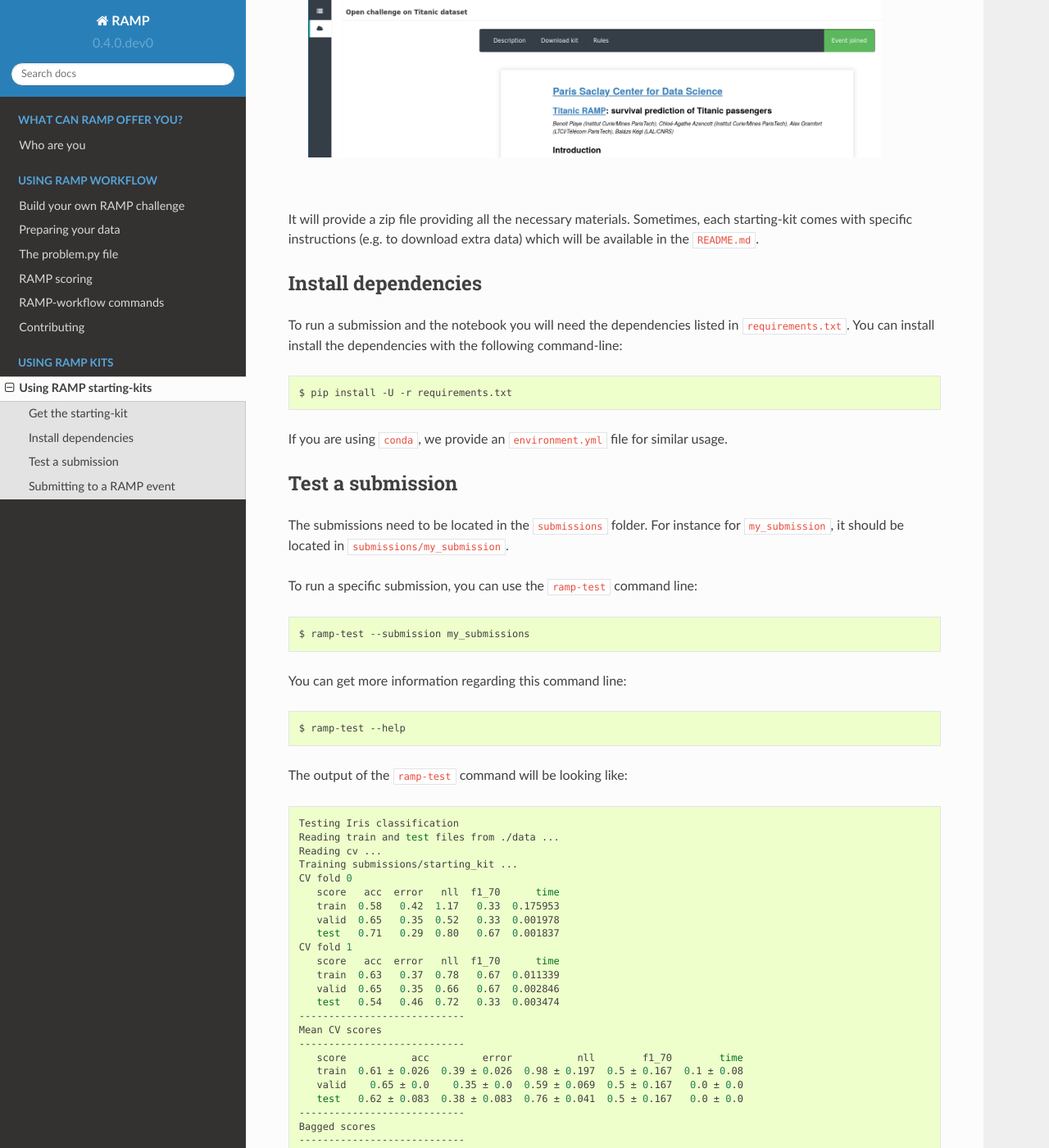
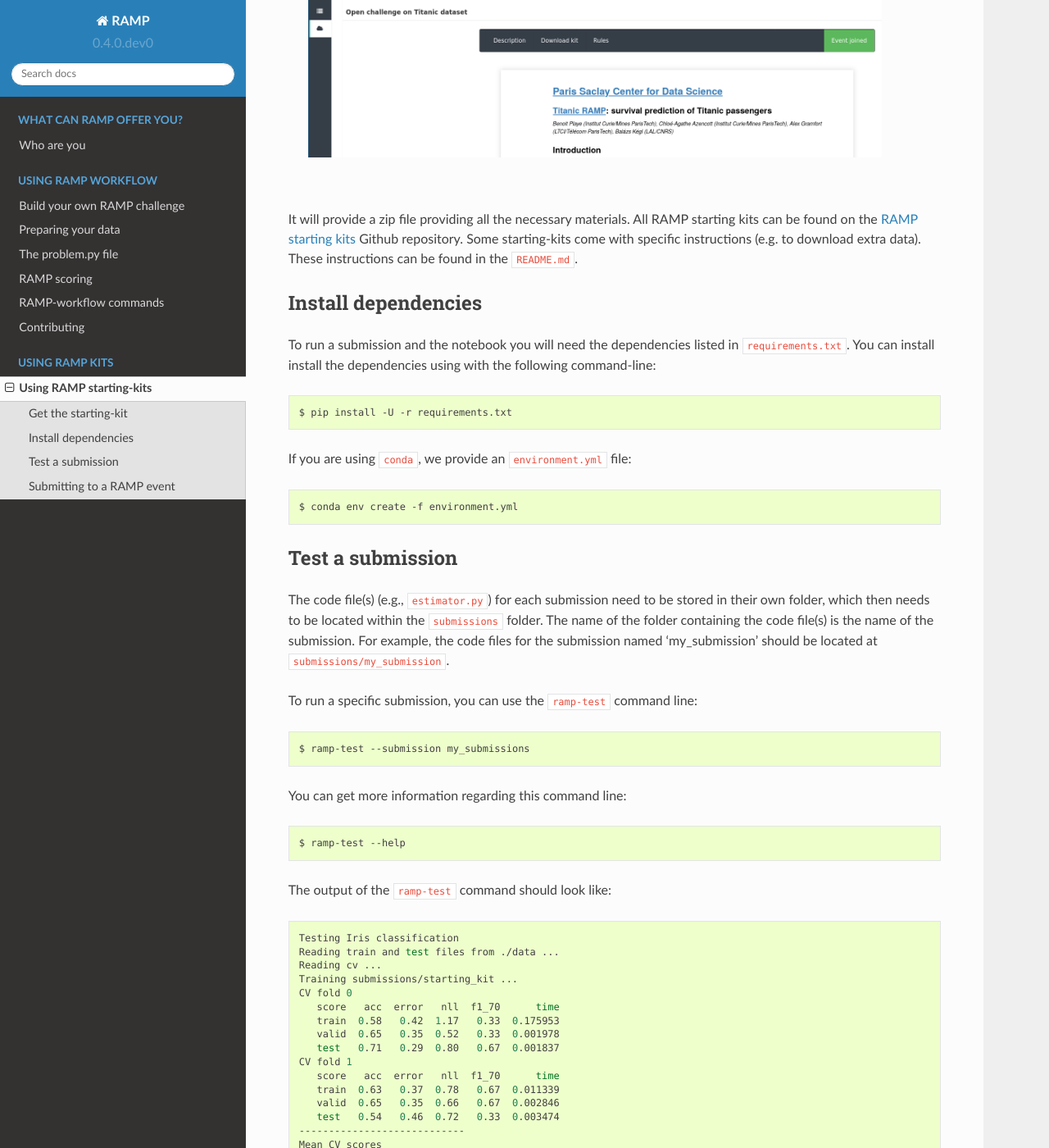
Before and after one commit to paris-saclay-cds/ramp-workflow, a Sphinx documentation site: the page built from doc/using_kits.rst, in a window 1280 px wide and 1400 px high, scrolled down 335 px. Shown: the whole window at 82% size. Built offline with Sphinx 7.4.7 and the Read the Docs theme 2.0.0, drawn with Linux system fonts in a browser that asks for light colours; formulas are drawn with MathJax 3; the version number is read from the project's files by our own code; some of the changed text lies outside the part shown.

Commit message:
update using kits

```diff
--- a/doc/using_kits.rst
+++ b/doc/using_kits.rst
@@ -14,29 +14,38 @@ directly from the event page (i.e. "Download kit" button).
 
    |
 
-It will provide a zip file providing all the necessary materials. Sometimes,
-each starting-kit comes with specific instructions (e.g. to download extra
-data) which will be available in the `README.md`.
+It will provide a zip file providing all the necessary materials. All RAMP
+starting kits can be found on the `RAMP starting kits
+<https://github.com/ramp-kits>`_ Github repository. Some starting-kits come
+with specific instructions (e.g. to download extra data). These instructions
+can be found in the `README.md`.
 
 Install dependencies
 ====================
 
 To run a submission and the notebook you will need the dependencies listed
-in `requirements.txt`. You can install install the dependencies with the
+in `requirements.txt`. You can install install the dependencies using with the
 following command-line:
 
 .. code-block:: bash
 
    $ pip install -U -r requirements.txt
 
-If you are using `conda`, we provide an `environment.yml` file for similar
-usage.
+If you are using `conda`, we provide an `environment.yml` file:
+
+.. code-block:: bash
+
+   $ conda env create -f environment.yml
+
 
 Test a submission
 =================
 
-The submissions need to be located in the `submissions` folder. For instance
-for `my_submission`, it should be located in `submissions/my_submission`.
+The code file(s) (e.g., `estimator.py`) for each submission need to be stored
+in their own folder, which then needs to be located within the `submissions`
+folder. The name of the folder containing the code file(s) is the name of
+the submission. For example, the code files for the submission named
+'my_submission' should be located at `submissions/my_submission`.
 
 To run a specific submission, you can use the `ramp-test` command line:
 
@@ -50,7 +59,7 @@ You can get more information regarding this command line:
 
    $ ramp-test --help
 
-The output of the `ramp-test` command will be looking like:
+The output of the `ramp-test` command should look like:
 
 .. code-block:: bash
 
@@ -88,6 +97,9 @@ provide some data analysis and visualisation and walk you through a simple
 example solution. There will also be at least one example submission in
 `submissions/`, which show you which files are required for each submission,
 how they need to be named and how each file should be structured.
+
+It is important to check that your submission works locally, using
+``ramp-test``, before you submit your solution to `RAMP studio`_.
 
 Submitting to a RAMP event
 ==========================
@@ -143,9 +155,19 @@ To submit your solution to `RAMP studio`_:
 
    |
 
-   You need to enter a submission name without any spaces containing between
-   4 and 20 characters. When ready, click on "Submit now".
-   Shortly, your submission will be send to training and you will be able to
-   see the processing status in the different leaderboard.
+   You need to enter a submission name, without any spaces, containing between
+   4 and 20 characters. When ready, click on "Submit now". Ensure each
+   submission has a unique name.
+   Shortly afterward, your submission will be sent for training and you will be
+   able to see the status of your submission in "My submissions". When your
+   submission is waiting in the queue to be trained, it will appear in the
+   table "New submissions". Once trained it will either appear in "Trained
+   submissions" (if it trained sucessfully) or in "Failed submissions". If your
+   submission failed, you can click on the error to see part of the trace.
+
+   .. image:: images/ramp_my_submissions.png
+    :width: 800
+
+   |
 
 .. _RAMP studio: https://www.ramp.studio
```
Also changed, not shown: doc/images/ramp_my_submissions.png (added).
